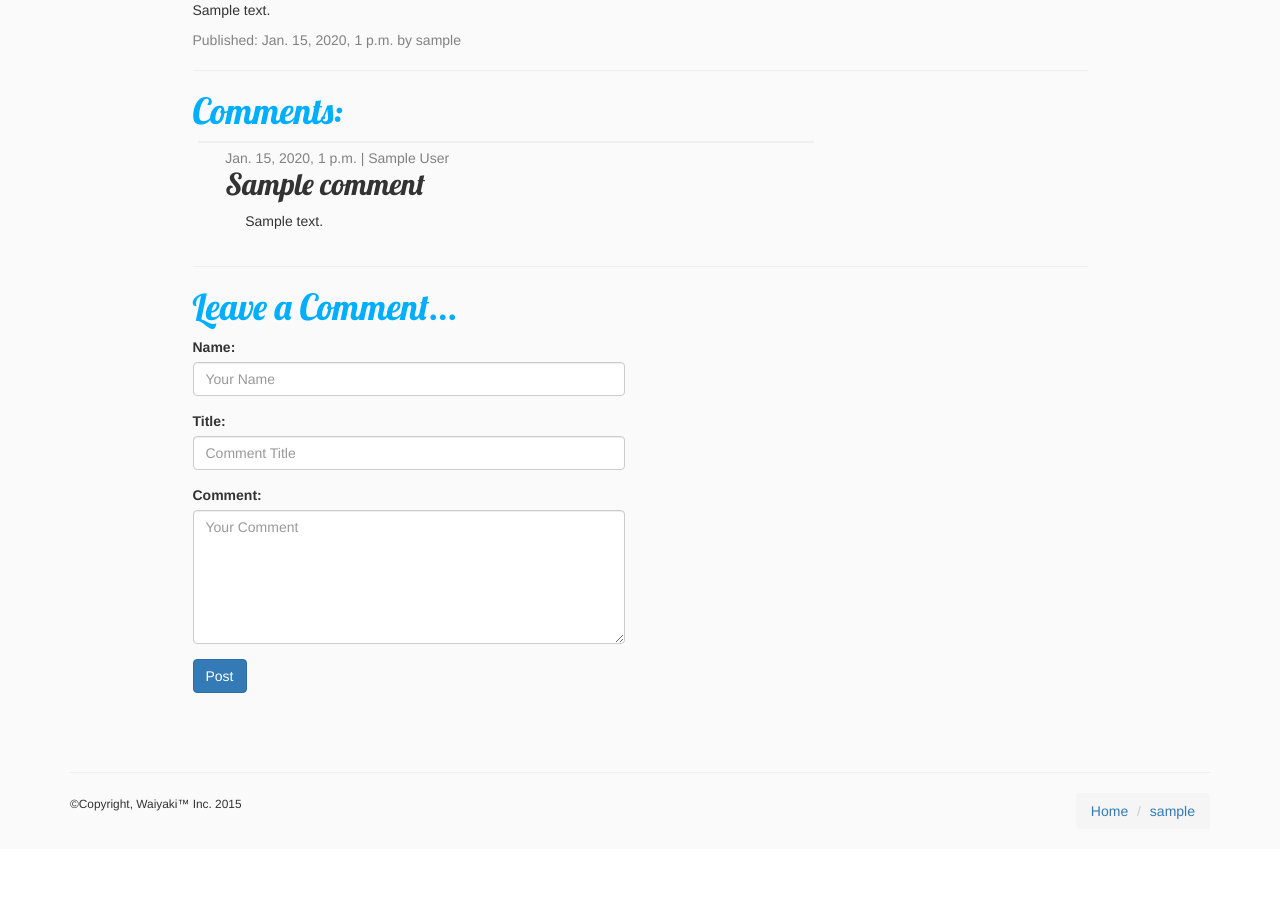
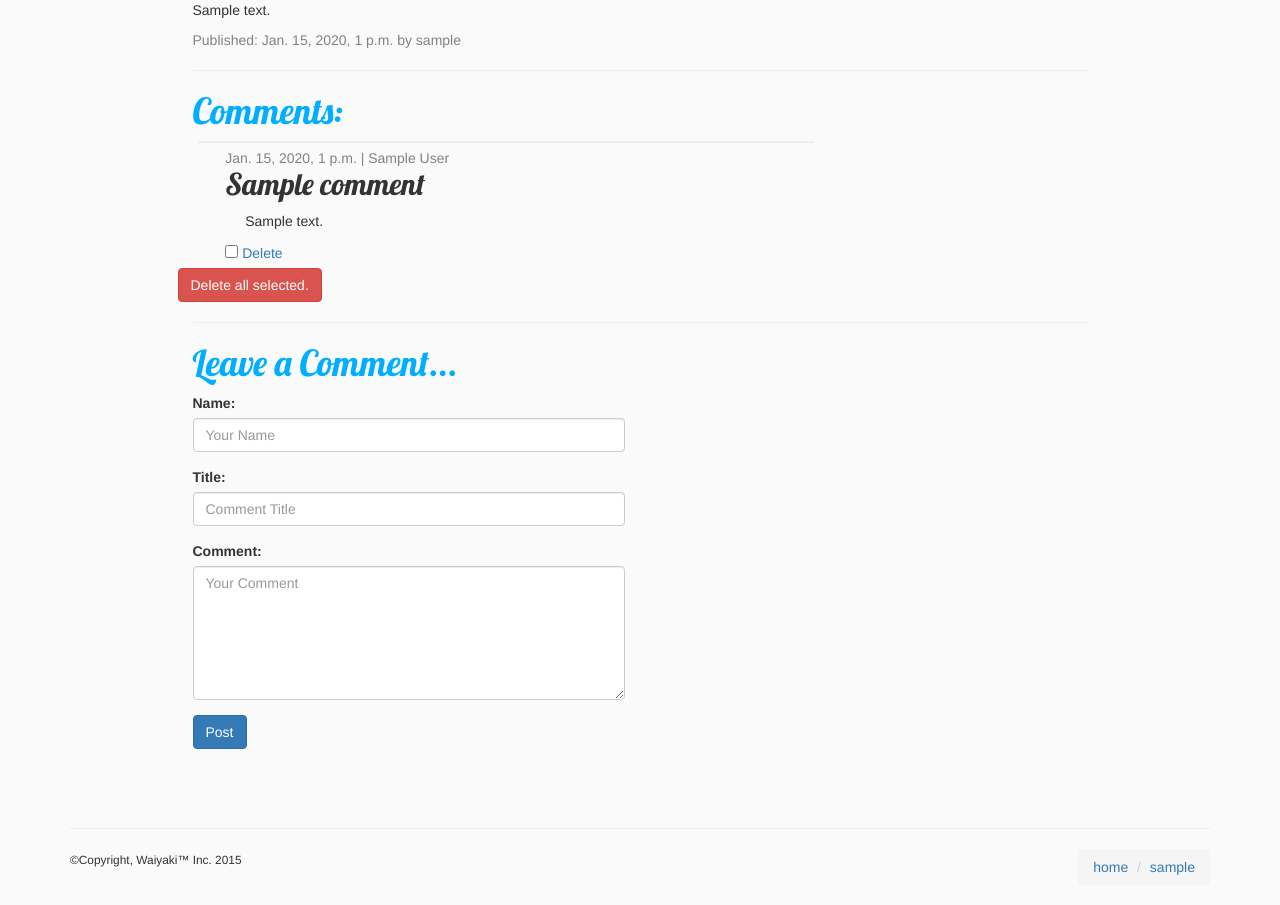
Before and after one commit to Waiyaki/django-girls-tutorial-with-improvements, a Django app: a page that uses blog/templates/blog/post_detail.html in a window 1280 px wide. Shown: the part 597-1502 px from the top of the page. Before the commit the page ends 1416 px from the top, so only its background shows below. Run offline with Django 3.2, Linux system fonts and the light colour scheme; a user stored in the database is signed in; tables that the repository leaves empty hold one stand-in row (values such as "Sample post"); some libraries are stand-ins or nearby versions.

Commit message:
Added the functionality of deleting comments. Staff can delete any comment, while authors can delete comments specific to their posts only.

```diff
--- a/blog/templates/blog/post_detail.html
+++ b/blog/templates/blog/post_detail.html
@@ -44,17 +44,31 @@
             <hr>
             <h1>Comments:</h1>
             {% if comments %}
+                <form action="{% url 'delete_comment' post_slug=post.slug %}" method="post">
+                    {% csrf_token %}
                     <div class="row">
                         {% for comment in comments %}
-                        <div class="col-xs-12 col-sm-9 col-md-8 pull-left post" id="comment">
+                            <div class="col-xs-10 col-sm-9 col-md-8 pull-left post" id="comment">
                                 <div class=" date pull-left">{{ comment.created_date }} | {{ comment.author }}</div>
                                 <h2>{{ comment.title }}</h2>
                                 <div class="comment-body">
                                     <p>{{ comment.text | linebreaks }}</p>
                                 </div>
+                                {% if user.username == post.author.username or user.is_staff %}
+                                    <div>
+                                        <input type="checkbox" name="delete" value="{{ comment.pk }}">
+                                        <a href="{% url 'delete_comment' post_slug=post.slug pk=comment.pk %}">Delete</a>
+                                    </div>
+                                {% endif %}
                             </div>
                         {% endfor %}
                     </div>
+                    {% if user.is_staff %}
+                        <div class="row">
+                            <button type="submit" class="btn btn-danger">Delete all selected.</button>
+                        </div>
+                    {% endif %}
+                </form>
             {% else %}
                 <p class="comment-body"><small><em>No comments yet. Feel free to leave one below.</em></small></p>
             {% endif %}
@@ -88,7 +102,7 @@
 
 {% block breadcrumb %}
     <ol class="breadcrumb">
-        <li><a href="/blog/">Home</a></li>
+        <li><a href="/blog/">home</a></li>
         <li class="active"><a href="{% url 'post_detail' post_slug=post.slug %}">{{ post.slug }}</a></li>
     </ol>
 {% endblock %}
--- a/blog/templates/blog/post_draft_list.html
+++ b/blog/templates/blog/post_draft_list.html
@@ -34,7 +34,7 @@
     <ol class="breadcrumb">
         {% if posts %}
             <li>
-                <a href="/blog">Home</a>
+                <a href="/blog">home</a>
             </li>
             <li class="active">
                 <a href="{% url 'post_draft_list' %}">Drafts</a>
--- a/blog/templates/blog/post_list.html
+++ b/blog/templates/blog/post_list.html
@@ -72,6 +72,6 @@
 
 {% block breadcrumb %}
     <ol class="breadcrumb">
-        <li class="active"><a href="/blog/">Home</a></li>
+        <li class="active"><a href="/blog/">home</a></li>
     </ol>
 {% endblock %}
--- a/blog/urls.py
+++ b/blog/urls.py
@@ -11,4 +11,6 @@ urlpatterns = patterns('',
     url(r'^post/(?P<post_slug>[\w\-]+)/publish/$', views.post_publish, name='post_publish'),
     url(r'^post/(?P<post_slug>[\w\-]+)/remove/$', views.post_remove, name="post_remove"),
     url(r'^post/(?P<slug>[\w\-]+)/add_comment/$', views.add_comment, name='add_comment'),
+    url(r'^post/delete_comment/(?P<post_slug>[\w\-]+)/$', views.delete_comment, name='delete_comment'),
+    url(r'^post/delete_comment/(?P<post_slug>[\w\-]+)/(?P<pk>\d+)/$', views.delete_comment, name='delete_comment'),
 )
--- a/blog/views.py
+++ b/blog/views.py
@@ -120,3 +120,17 @@ def add_comment(request, slug):
         else:
             print(form.errors)  # print to the console.
     return redirect('blog.views.post_detail', post_slug=slug)
+
+
+@login_required
+def delete_comment(request, post_slug, pk=None):
+    if request.user.is_staff:
+        if not pk:
+            pk_list = request.POST.getlist('delete')
+        else:
+            pk_list = [pk]
+        for pk in pk_list:
+            Comment.objects.get(pk=pk).delete()
+        return redirect('blog.views.post_detail', post_slug=post_slug)
+    else:
+        return redirect('blog.views.post_detail', post_slug=post_slug)
```
Lines whose indentation alone changed are shown as unchanged.
